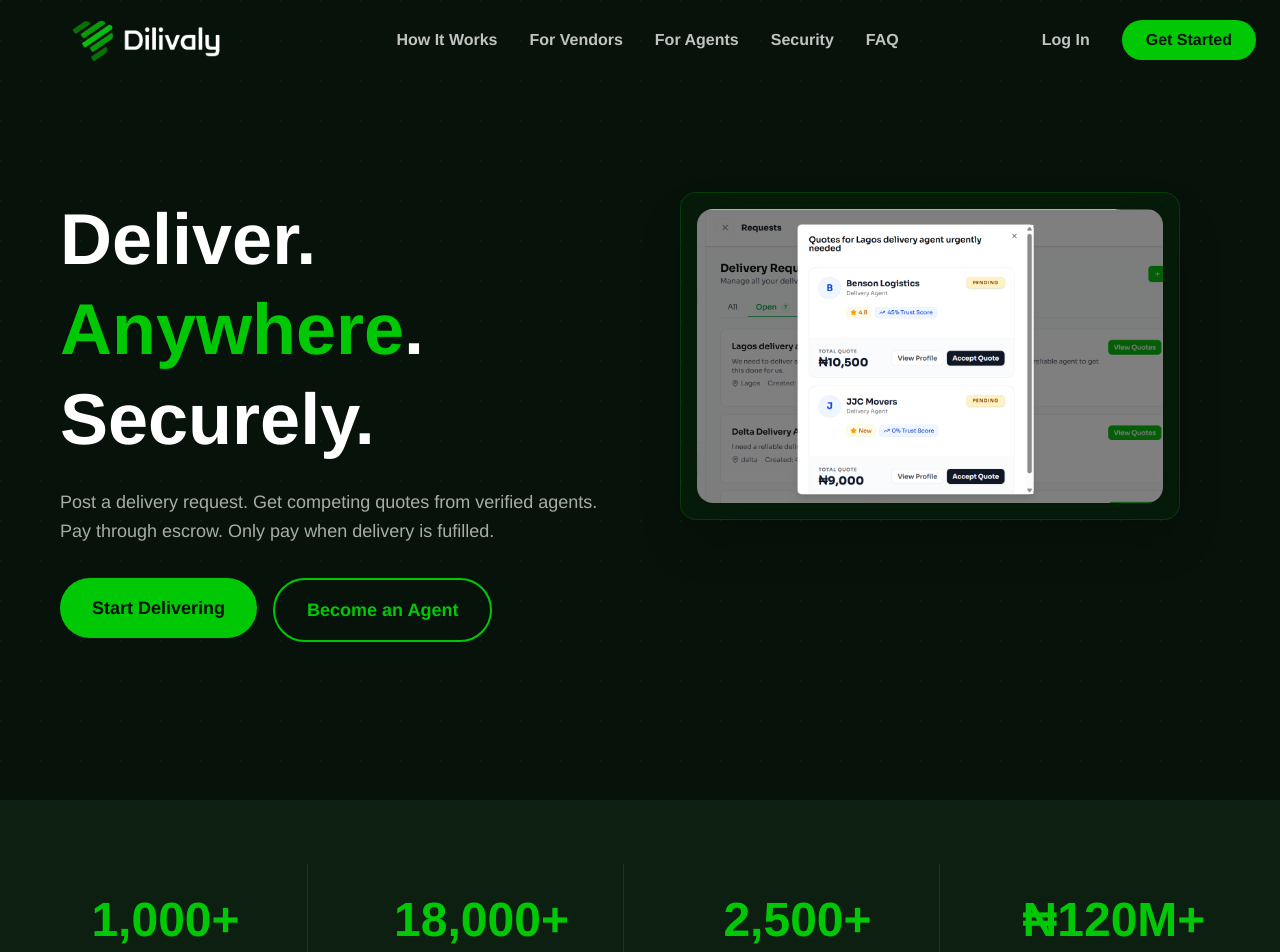
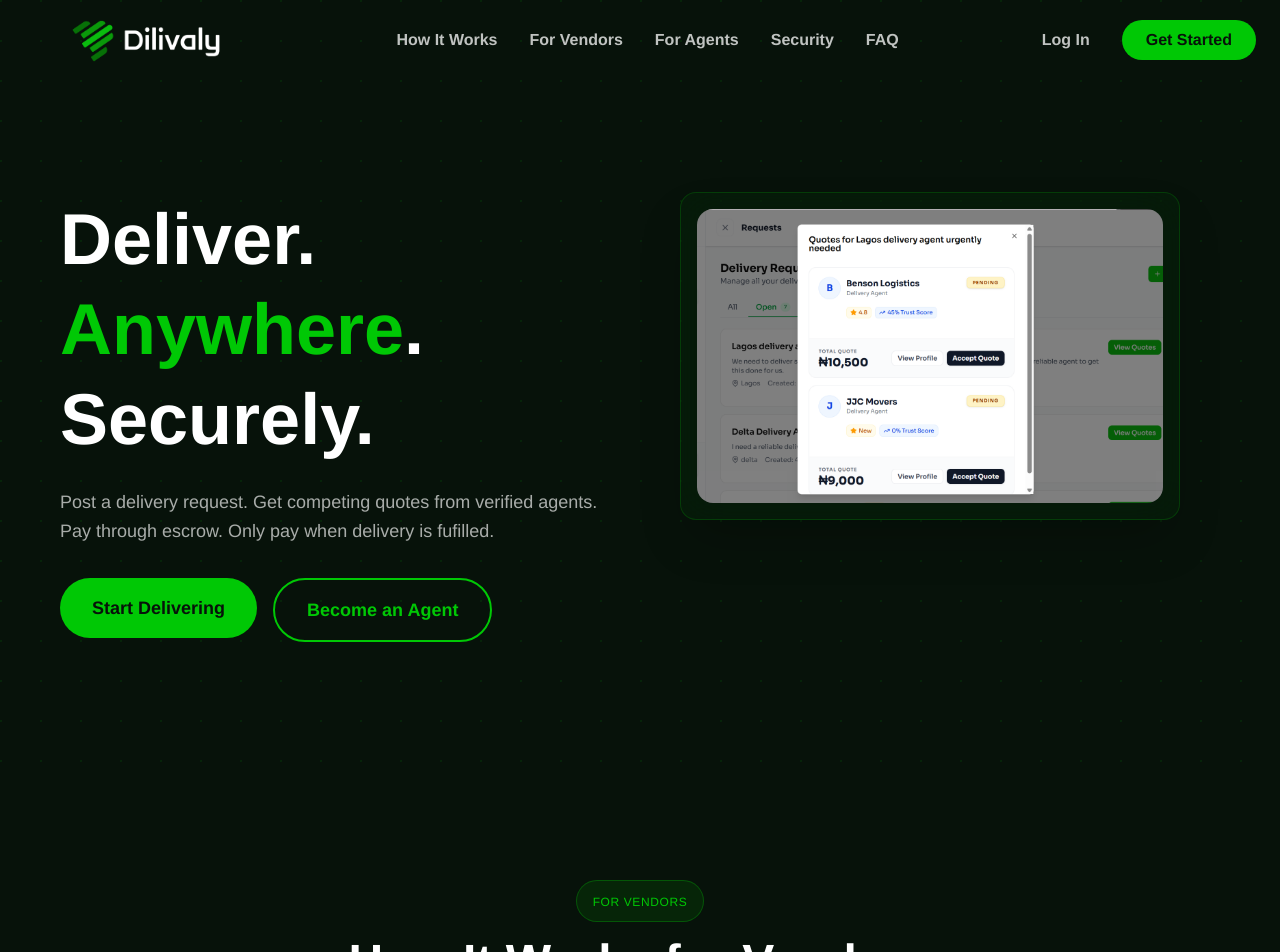
Before and after one commit to manugee95/Dilivaly-landing-page, a React (Vite) app: page / in a window 1280 px wide. Shown: the top 952 px of the page. Built offline with nearby package versions, Linux system fonts and the light colour scheme; a web font is replaced by a local one.

Commit message:
stat-removed

```diff
--- a/src/app/App.tsx
+++ b/src/app/App.tsx
@@ -15,7 +15,7 @@ export default function App() {
     <div className="min-h-screen bg-[#07120A]">
       <Navigation />
       <HeroSection />
-      <StatsBar />
+      {/* <StatsBar /> */}
       <div id="how-it-works">
         <HowItWorksVendor />
         <HowItWorksAgent />
```
